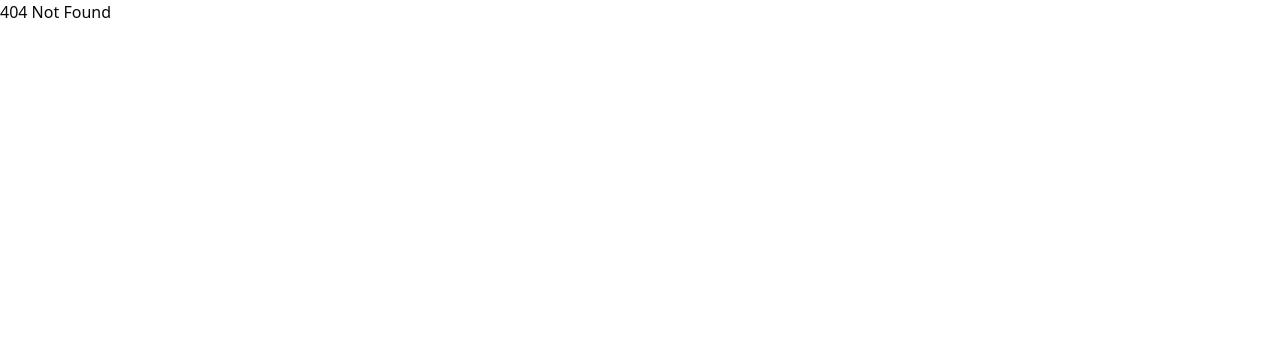
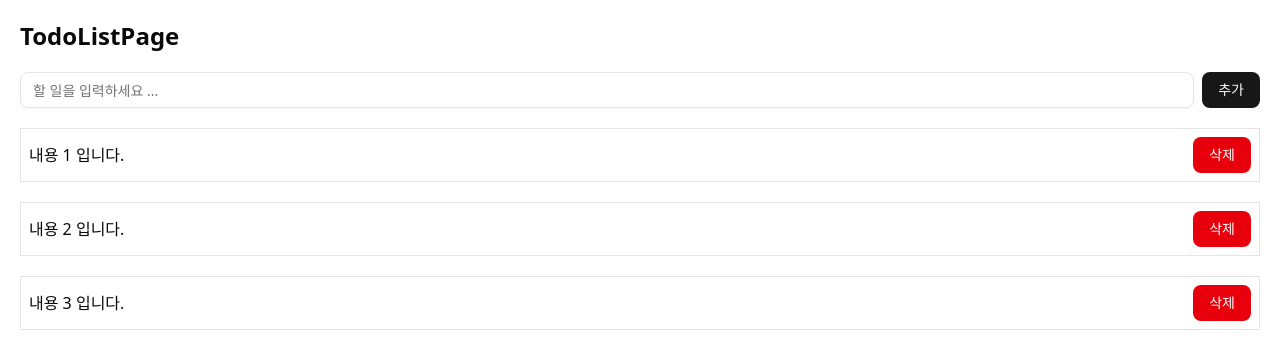
Before and after one commit to kangdy25/Fullstack-Mastery, a React (Vite) app: page /todolist in a window 1280 px wide. Before the commit this address had no page. Shown: the top 360 px of the page. Built offline with nearby package versions, Linux system fonts and the light colour scheme.

Commit message:
Todolist UI implement

```diff
--- a/src/App.tsx
+++ b/src/App.tsx
@@ -4,6 +4,7 @@ import IndexPage from "./pages/index-page";
 import SignInPage from "./pages/sign-in-page";
 import SignUpPage from "./pages/sign-up-page";
 import CounterPage from "./pages/counter-page";
+import TodoListPage from "./pages/todo-list-page";
 
 function AuthLayout() {
   return (
@@ -19,6 +20,7 @@ function App() {
     <Routes>
       <Route path="/" element={<IndexPage />}></Route>
       <Route path="/counter" element={<CounterPage />}></Route>
+      <Route path="/todolist" element={<TodoListPage />}></Route>
 
       <Route element={<AuthLayout />}>
         <Route path="/sign-in" element={<SignInPage />}></Route>
--- /dev/null
+++ b/src/components/todo-list/todo-editor.tsx
@@ -0,0 +1,13 @@
+import { Button } from "../ui/button";
+import { Input } from "../ui/input";
+
+const TodoEditor = () => {
+  return (
+    <div className="flex gap-2">
+      <Input placeholder="할 일을 입력하세요 ..." />
+      <Button>추가</Button>
+    </div>
+  );
+};
+
+export default TodoEditor;
--- /dev/null
+++ b/src/components/todo-list/todo-item.tsx
@@ -0,0 +1,12 @@
+import { Button } from "../ui/button";
+
+const TodoItem = ({ id, content }: { id: Number; content: String }) => {
+  return (
+    <div className="flex items-center justify-between border p-2">
+      {content}
+      <Button variant={"destructive"}>삭제</Button>
+    </div>
+  );
+};
+
+export default TodoItem;
--- a/src/pages/index-page.tsx
+++ b/src/pages/index-page.tsx
@@ -1,5 +1,3 @@
-import React from "react";
-
 const IndexPage = () => {
   return <div>IndexPage</div>;
 };
--- /dev/null
+++ b/src/pages/todo-list-page.tsx
@@ -0,0 +1,31 @@
+import TodoEditor from "@/components/todo-list/todo-editor";
+import TodoItem from "@/components/todo-list/todo-item";
+
+const dummyData = [
+  {
+    id: 1,
+    content: "내용 1 입니다.",
+  },
+  {
+    id: 2,
+    content: "내용 2 입니다.",
+  },
+  {
+    id: 3,
+    content: "내용 3 입니다.",
+  },
+];
+
+const TodoListPage = () => {
+  return (
+    <div className="flex flex-col gap-5 p-5">
+      <h1 className="text-2xl font-bold">TodoListPage</h1>
+      <TodoEditor />
+      {dummyData.map((todo) => (
+        <TodoItem id={todo.id} content={todo.content} />
+      ))}
+    </div>
+  );
+};
+
+export default TodoListPage;
```
